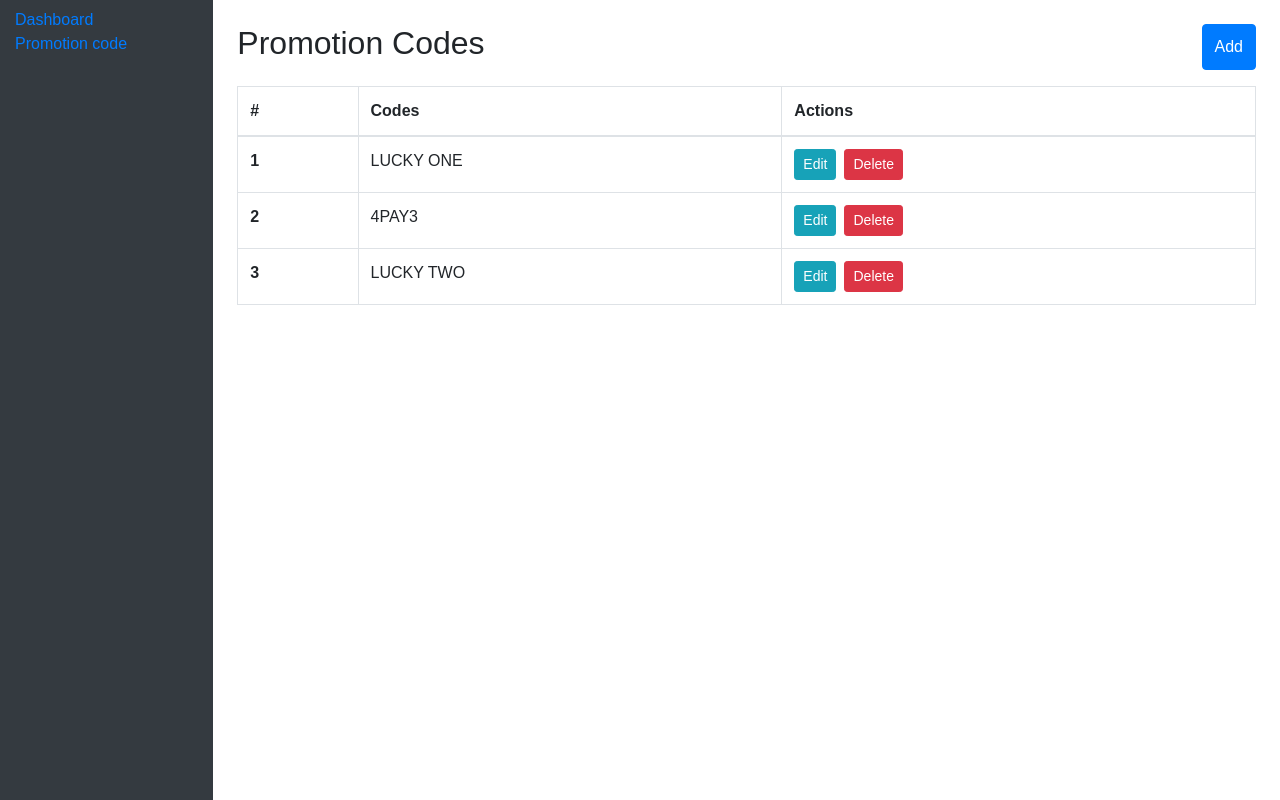
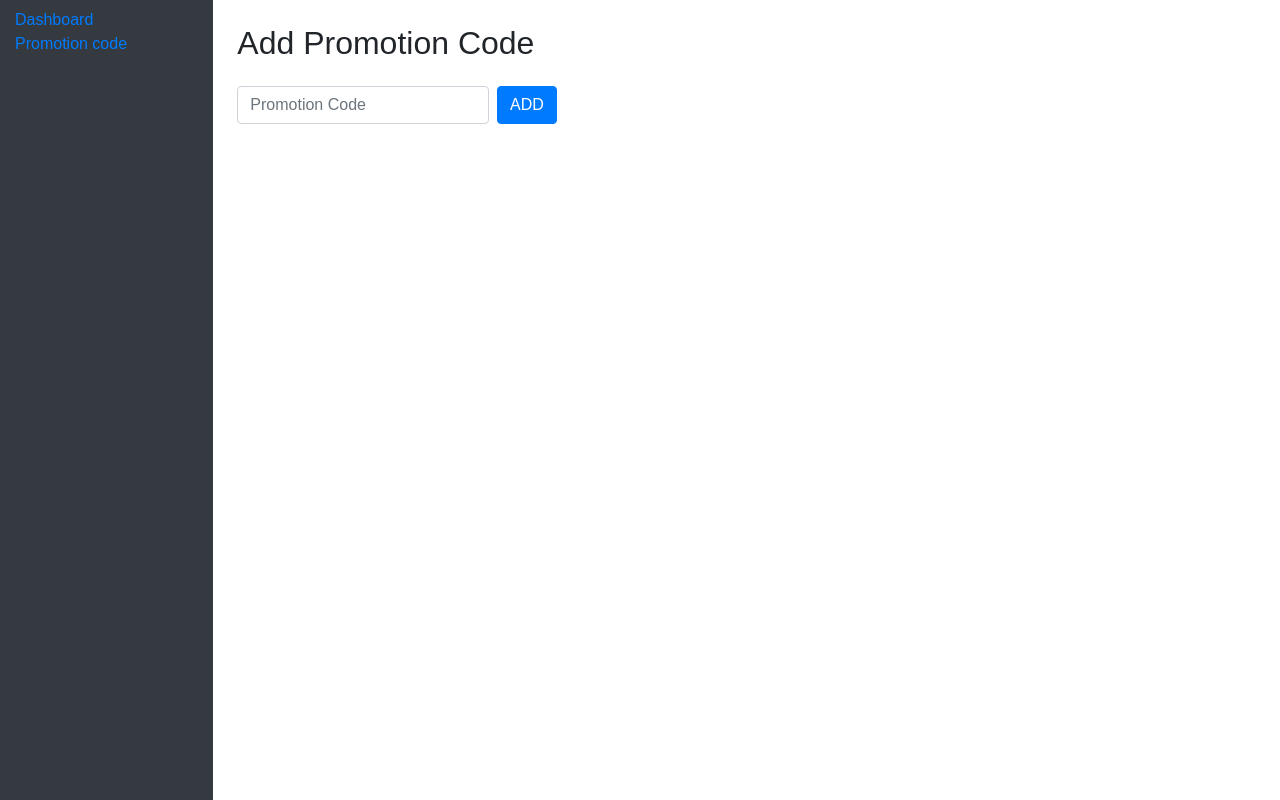
Before and after one commit to napatwongchr/restaurant-bill-calculator, a React (Create React App) app: page /admin/promotion/add in a window 1280 px wide. Built offline with nearby package versions, Linux system fonts and the light colour scheme.

Commit message:
add promotion code page

```diff
--- a/src/App.js
+++ b/src/App.js
@@ -2,6 +2,7 @@ import React, { Component } from 'react';
 import { BrowserRouter as Router, Route, Switch,
 Redirect } from 'react-router-dom';
 
+import AddPromotionCode from './components/admin/AddPromotionCode'
 import PromotionCode from './components/admin/PromotionCode'
 import ReserveSeats from './components/customer/ReserveSeats'
 
@@ -20,6 +21,7 @@ class App extends Component {
           <Route path='/customer/reserve' component={ReserveSeats} />
 
           <Route path='/employee' component={EmployeeApp} />
+          <Route path='/admin/promotion/add' component={AddPromotionCode} />
           <Route path='/admin/promotion' component={PromotionCode} />
           <Route path='/admin' component={AdminApp} />
         </Switch>
--- /dev/null
+++ b/src/components/admin/AddPromotionCode.js
@@ -0,0 +1,25 @@
+import React, { Component } from 'react'
+import { Input, Row, Col,
+Button } from 'reactstrap'
+import AdminLayout1 from '../common/AdminLayout1'
+import AdminHeadings from '../common/AdminHeadings'
+
+class AddPromotionCode extends Component {
+  render() {
+    return (
+      <AdminLayout1 headings='Add promotion code'>
+        <AdminHeadings>
+          <h2>Add Promotion Code</h2>
+        </AdminHeadings>
+        <Row className='mt-3'>
+          <Col md='4' className='d-flex'>
+            <Input placeholder='Promotion Code' />
+            <Button className='ml-2' color='primary'>ADD</Button>
+          </Col>
+        </Row>
+      </AdminLayout1>
+    )
+  }
+}
+
+export default AddPromotionCode
--- a/src/components/admin/PromotionCode.js
+++ b/src/components/admin/PromotionCode.js
@@ -31,11 +31,16 @@ class PromotionCode extends Component {
   }
 
   render() {
+    const { history } = this.props
     return (
       <AdminLayout1 headings='Promotion Code'>
         <AdminHeadings>
           <h2>Promotion Codes</h2>
-          <Button color='primary' onClick={() => console.log('go add codes')}>Add</Button>
+          <Button
+            color='primary'
+            onClick={() => history.push('/admin/promotion/add')}>
+              Add
+          </Button>
         </AdminHeadings>
         <Table className='mt-3' bordered>
           <thead>
@@ -55,4 +60,4 @@ class PromotionCode extends Component {
 }
 
 
-export default PromotionCode
+export default connect()(PromotionCode)
--- a/src/components/common/AdminHeadings.js
+++ b/src/components/common/AdminHeadings.js
@@ -10,7 +10,10 @@ const AdminHeadings = ({ children }) => {
 }
 
 AdminHeadings.propTypes = {
-  children: PropTypes.array.isRequired
+  children: PropTypes.oneOfType([
+    PropTypes.element,
+    PropTypes.array
+  ]).isRequired
 }
 
 export default AdminHeadings
--- a/src/components/common/SideBar.js
+++ b/src/components/common/SideBar.js
@@ -6,8 +6,8 @@ import { Col } from 'reactstrap'
 const SideBar = () => {
   return (
     <Col id='sticky-sidebar' className='bg-dark' md='2'>
-      <div class='py-2 sticky-top'>
-          <div class='nav flex-column'>
+      <div className='py-2 sticky-top'>
+          <div className='nav flex-column'>
               <Link to='/admin'>Dashboard</Link>
               <Link to='/admin/promotion'>Promotion code</Link>
           </div>
```
Also changed, not shown: src/App.css (deleted, +0 -28 lines).
